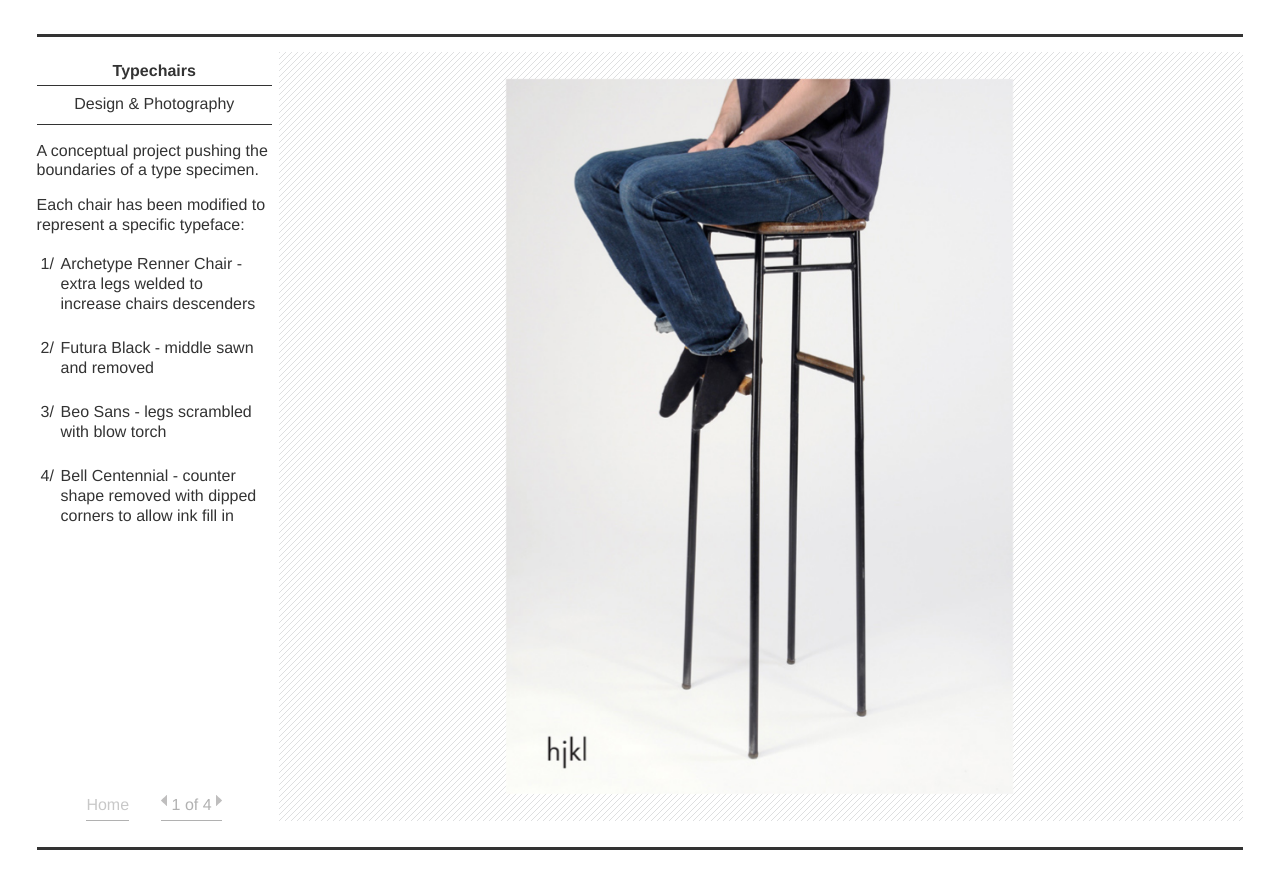
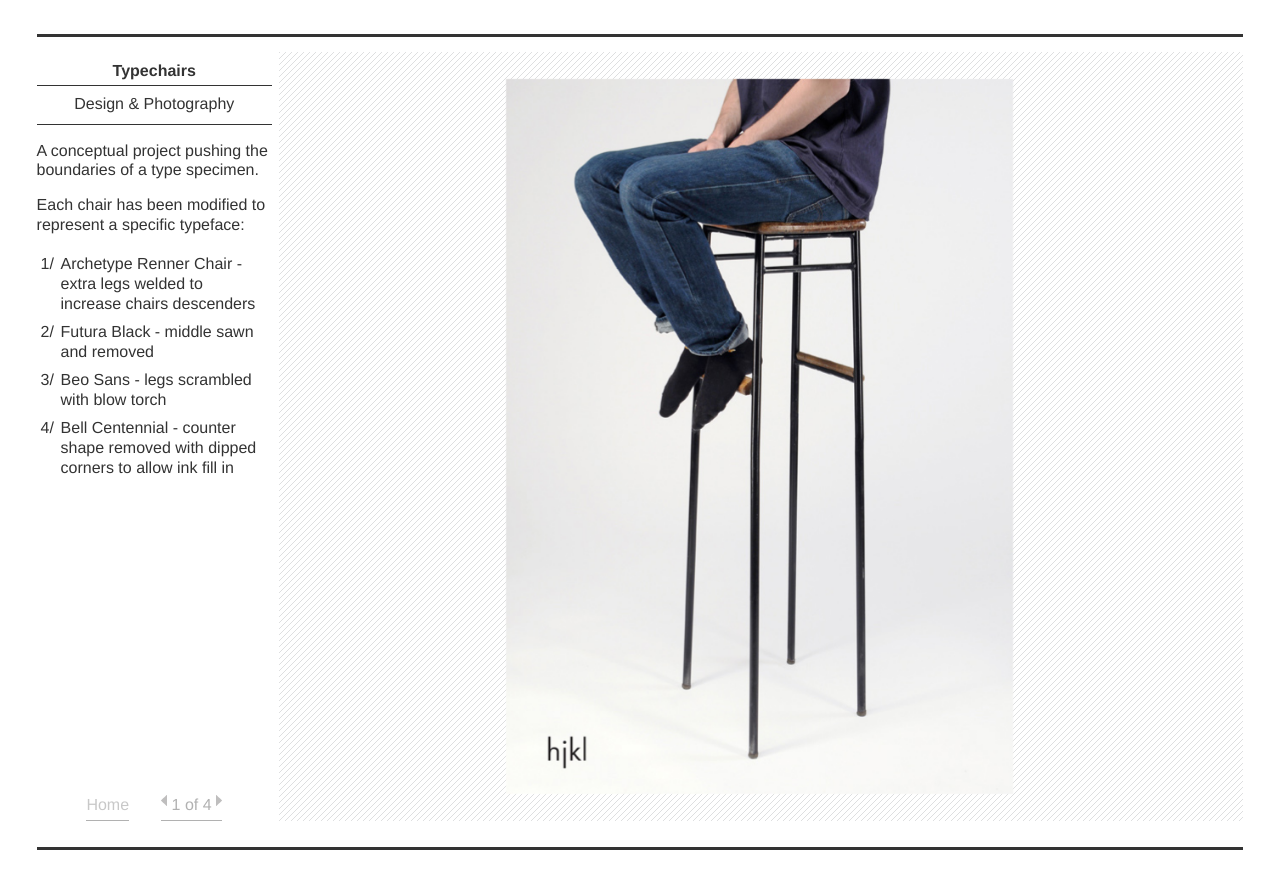
Before and after one commit to jobelldesigns/jobell.net, a Jekyll site: the page built from _posts/2013-01-14-typechairs.html, in a window 1280 px wide. Shown: the top 889 px of the page. Built offline with Jekyll 4.4.1, drawn with Linux system fonts in a browser that asks for light colours.

Commit message:
Reduce extra space between typechair list items

```diff
--- a/css/project.css
+++ b/css/project.css
@@ -229,7 +229,7 @@
     list-style:none; /* Hide numbers in preparation for replacements */
     padding: 0px;
     position:relative;
-    margin:0 0 1em 1em;
+    margin:0 0 0 1em;
     padding:4px 8px;
 }
 
```
